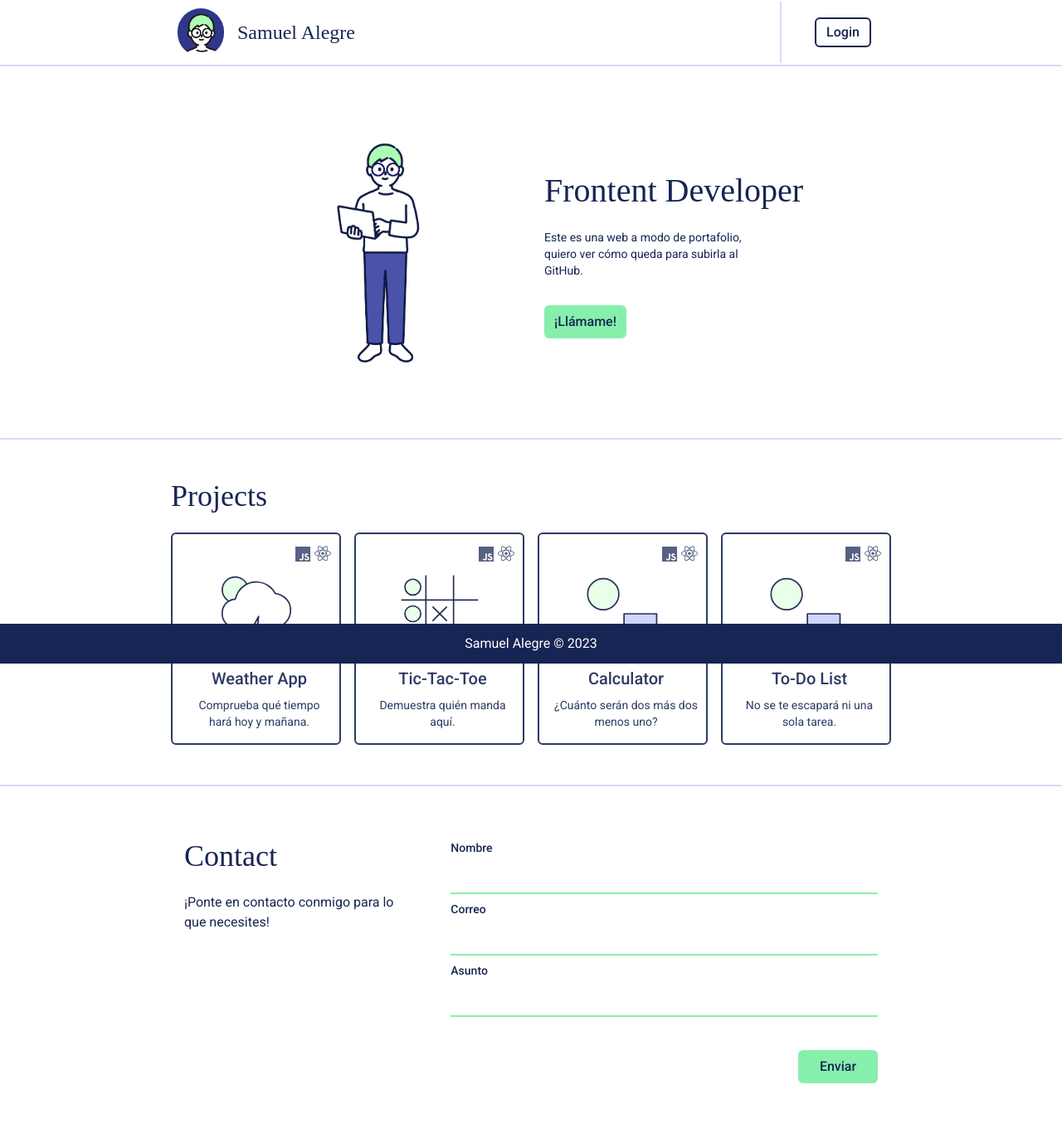
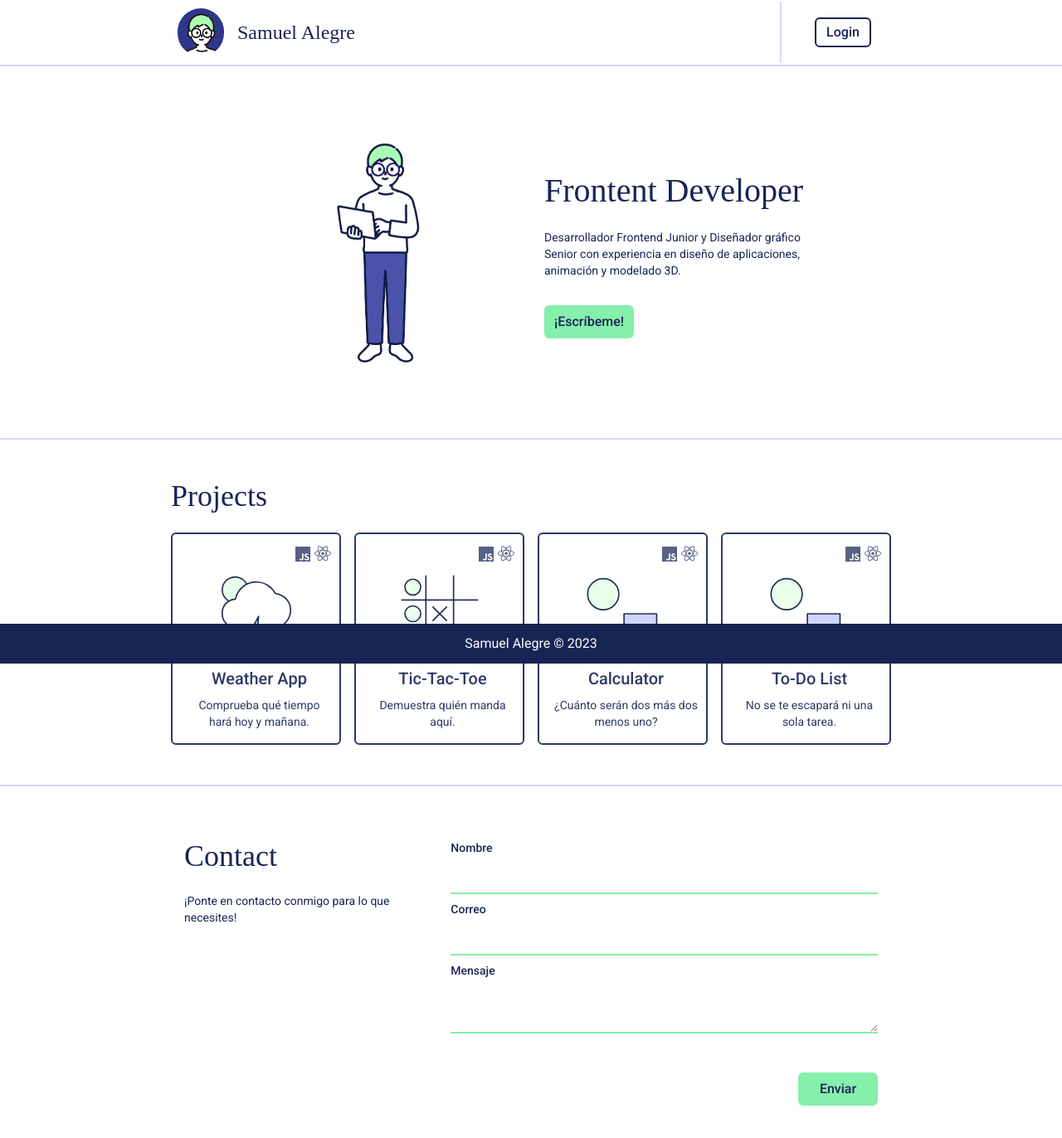
Before and after one commit to samuelalecas/portfolio, a React (Vite) app: page / in a window 1280 px wide. Shown: the top 1372 px of the page at 83% size. Built offline with nearby package versions, Linux system fonts and the light colour scheme; a web font is replaced by a local one.

Commit message:
Implementado emailjs en Contacto

```diff
--- a/index.html
+++ b/index.html
@@ -1,5 +1,5 @@
 <!DOCTYPE html>
-<html lang="en">
+<html lang="es">
 
 <head>
   <meta charset="UTF-8" />
--- a/package.json
+++ b/package.json
@@ -13,17 +13,20 @@
     "preview": "vite preview"
   },
   "dependencies": {
+    "@emailjs/browser": "^3.11.0",
     "localforage": "^1.10.0",
     "match-sorter": "^6.3.1",
     "react": "^18.2.0",
     "react-dom": "^18.2.0",
     "react-icons": "^4.10.1",
     "react-router-dom": "^6.14.1",
+    "react-router-hash-link": "^2.4.3",
     "sort-by": "^1.2.0"
   },
   "devDependencies": {
     "@types/react": "^18.2.14",
     "@types/react-dom": "^18.2.6",
+    "@types/react-router-hash-link": "^2.4.6",
     "@typescript-eslint/eslint-plugin": "^5.61.0",
     "@typescript-eslint/parser": "^5.61.0",
     "@vitejs/plugin-react": "^4.0.1",
--- a/src/components/atoms/button/Button.component.tsx
+++ b/src/components/atoms/button/Button.component.tsx
@@ -4,11 +4,12 @@ export interface ButtonProps {
   name: string;
   variant?: string;
   width?: string;
-  onClick?: () => void;
+  onClick?: () => void | string;
   type?: string;
+  value?: string;
 }
 
-export const Button: React.FC<ButtonProps> = ({ name, variant="default", width="full", onClick, type }) => {
+export const Button: React.FC<ButtonProps> = ({ name, variant="default", width="full", onClick, type, value }) => {
 
     let style = "";
 
@@ -25,7 +26,7 @@ export const Button: React.FC<ButtonProps> = ({ name, variant="default", width="
     }
 
   return (
-    <button type={type === "submit" ? type : "button"}className={style + " w-" + width} onClick={onClick}>
+    <button type={type === "submit" ? type : "button"} className={style + " w-" + width} onClick={onClick} value={value}>
       {name}
     </button>
   );
--- a/src/components/moleculi/Contact.component.tsx
+++ b/src/components/moleculi/Contact.component.tsx
@@ -1,18 +1,20 @@
 import InputText from "../atoms/inputText/InputText.component";
 import { Button } from "../atoms/button/Button.component";
+import { ContactForm } from "./ContactForm.component";
 
 export const Contact = () => {
   return (
-    <section className="w-full h-full py-16 border-t-2 border-violet-200 flex justify-center items-center">
+    <section id="contact" className="w-full h-full py-16 border-t-2 border-violet-200 flex justify-center items-center">
       <div className="w-full md:w-[900px] px-8">
         <div className="w-full flex flex-col md:flex-row">
           <div className="w-full md:w-1/3 mr-16">
             <h1 className="font-display text-4xl mb-6 text-blue-950">Contact</h1>
-            <h2 className="text-blue-950 mb-6">
+            <h2 className="text-sm text-blue-950 mb-6">
               ¡Ponte en contacto conmigo para lo que necesites!
             </h2>
           </div>
-          <form
+          <ContactForm/>
+          {/* <form
             action=""
             className="w-full md:w-2/3 flex flex-col items-end gap-2"
           >
@@ -22,7 +24,7 @@ export const Contact = () => {
             <div className="block mt-8 w-full md:w-24">
               <Button name="Enviar" width="full" />
             </div>
-          </form>
+          </form> */}
         </div>
       </div>
     </section>
--- /dev/null
+++ b/src/components/moleculi/ContactForm.component.tsx
@@ -0,0 +1,59 @@
+import { FormEvent, useRef } from "react";
+import emailjs from "@emailjs/browser";
+import InputText from "../atoms/inputText/InputText.component";
+import { Button } from "../atoms/button/Button.component";
+
+export const ContactForm = () => {
+
+
+  // const form = useRef();
+  const form = useRef<HTMLFormElement | null>(null);
+
+  const sendEmail = (e: FormEvent<HTMLFormElement>) => {
+    e.preventDefault();
+
+    emailjs
+      .sendForm(
+        "service_34hmzu7",
+        "template_5379rm8",
+        form.current as HTMLFormElement,
+        "TRwpUHcioG_HNxbxv"
+      )
+      .then(
+        (result) => {
+          console.log(result.text);
+          form.current?.reset();
+        },
+        (error) => {
+          console.log(error.text);
+        }
+      );
+  };
+  return (
+    <form
+      ref={form}
+      onSubmit={sendEmail}
+      className="w-full md:w-2/3 flex flex-col items-end gap-2"
+    >
+      <InputText label="Nombre" name="user_name" />
+      <InputText label="Correo" name="user_email" />
+      <div className="w-full">
+        <label className="block mb-2 text-sm font-medium text-blue-950">
+          Mensaje
+        </label>
+        <textarea
+          className="bg-white border-b-2 border-green-300 text-blue-950 text-sm p-2 w-full placeholder-blue-950 pl-0 focus:pl-1"
+          name="message"
+        />
+      </div>
+      <div className="block mt-8 w-full md:w-24">
+        <Button
+          type="submit"
+          name="Enviar"
+          width="full"
+          value="Send"
+        />
+      </div>
+    </form>
+  );
+};
--- a/src/components/moleculi/Hero.component.tsx
+++ b/src/components/moleculi/Hero.component.tsx
@@ -1,6 +1,7 @@
 import { Button } from "../atoms/button/Button.component";
 import { CenterLayout } from "../layouts/CenterLayout.component";
 import fullBodyAvatarImg from "../../assets/avatar-full-body.png";
+import { HashLink as Link} from "react-router-hash-link";
 
 export const Hero = () => {
   return (
@@ -12,12 +13,11 @@ export const Hero = () => {
               <h1 className="font-display text-[2.5rem] mb-4 text-blue-950">
                 Frontent Developer
               </h1>
-              <h2 className="text-sm mb-0 md:mb-8 w-3/4 text-blue-950">
-                Este es una web a modo de portafolio, quiero ver cómo queda para
-                subirla al GitHub.
+              <h2 className="text-sm mb-0 md:mb-8 w-full text-blue-950">
+                Desarrollador Frontend Junior y Diseñador gráfico Senior con experiencia en diseño de aplicaciones, animación y modelado 3D.
               </h2>
               <div className="hidden md:block">
-                <Button name="¡Llámame!" />
+                <Link to="#contact" smooth><Button name="¡Escríbeme!" /></Link>
               </div>
             </div>
             <div className="w-1/2 flex justify-center items-center">
@@ -29,7 +29,7 @@ export const Hero = () => {
             </div>
           </div>
           <div className="block md:hidden">
-            <Button name="¡Llámame!" width="full" />
+            <Button name="¡Escríbeme!" width="full" />
           </div>
         </div>
       </CenterLayout>
--- a/src/main.tsx
+++ b/src/main.tsx
@@ -1,13 +1,13 @@
 import ReactDOM from "react-dom/client";
 import "./index.css";
-import {  HashRouter } from "react-router-dom";
+import { BrowserRouter, HashRouter } from "react-router-dom";
 import { AppRoutes } from "./routes/App.routes.tsx";
-import { Provider } from "./contexts/App.context.tsx"
+import { Provider } from "./contexts/App.context.tsx";
 
 ReactDOM.createRoot(document.getElementById("root")!).render(
   <Provider>
     <HashRouter>
-      <AppRoutes />
+        <AppRoutes />
     </HashRouter>
   </Provider>
 );
```
Also changed, not shown: 1 other file (tests, documents, lock files or other folders).
